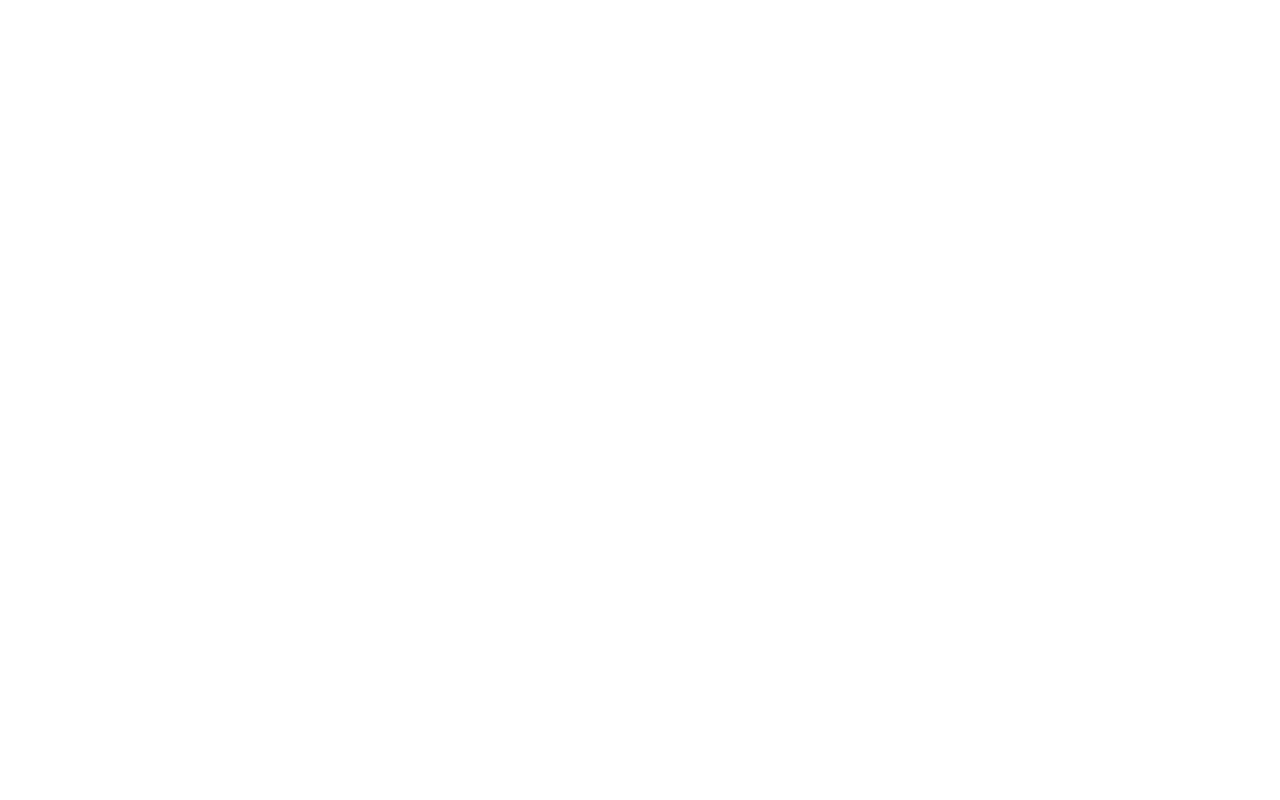
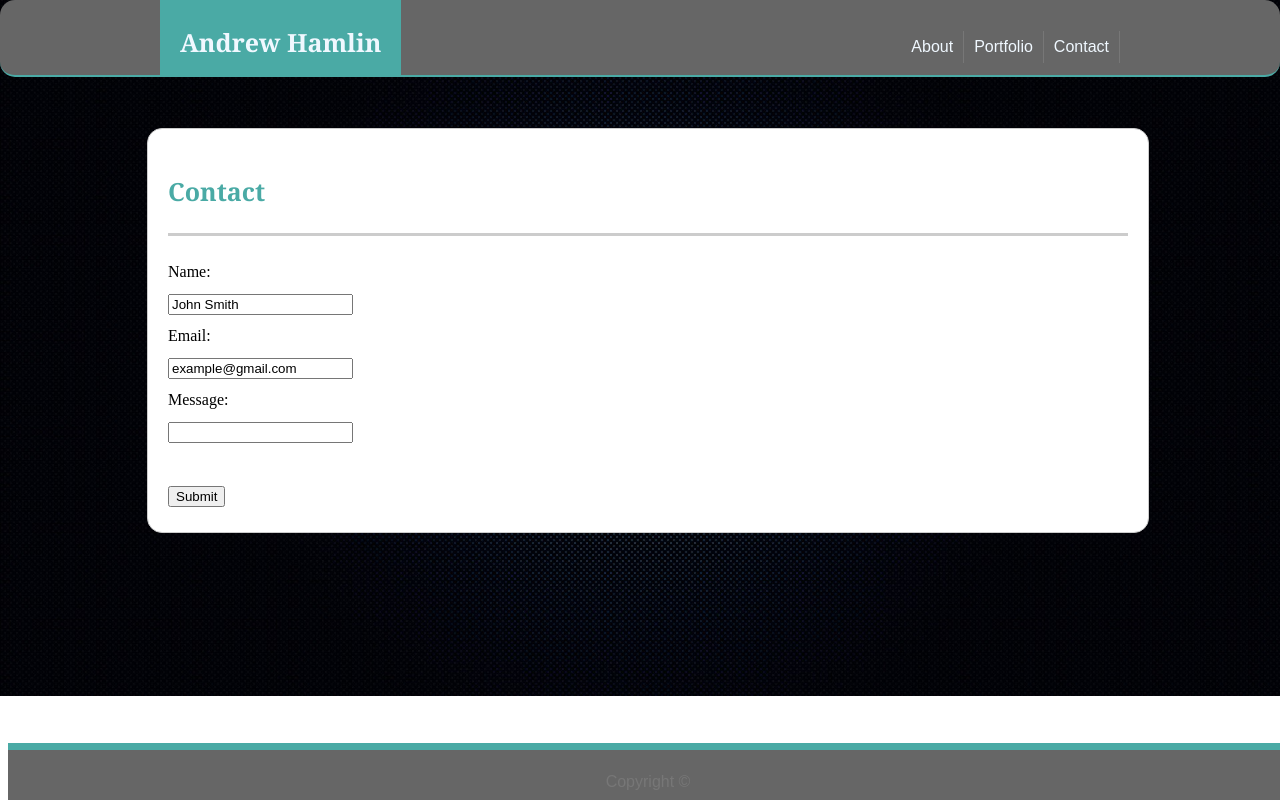
Before and after one commit to hamandhamlin/andrew-bio, a plain HTML site: page contact.html in a window 1280 px wide. Drawn offline with Linux system fonts and the light colour scheme.

Commit message:
changed styling of background and header. Added input form to the Contact page

```diff
--- a/assets/css/style.css
+++ b/assets/css/style.css
@@ -1,12 +1,20 @@
 body {
-    background-image: url(/assets/images/concrete_seamless.png);
+    background-image: url(/assets/images/dark_stone.jpeg);
     width: 100%;
+    line-height: 2;
+    background-repeat: no-repeat;
+    background-size: cover;
 }
 
-a, p {
+a {
+    font-family: Arial, Helvetica, sans-serif;
+    color: aliceblue;
+    text-decoration: none;
+}
+
+p {
     font-family: Arial, Helvetica, sans-serif;
     color: #777777;
-    text-decoration: none;
 }
 
 ul {
@@ -28,11 +36,11 @@ h1 {
 .header {
     width: 100%;
     height: 75px;
-    background-color: #ffffff;
+    background-color: #666666;
     position: absolute;
     left: 0;
     top: 0;
-    border-bottom: 2px solid #cccccc;
+    border-bottom: 2px solid  #4aaaa5;
     border-radius: 15px;
 }
 
@@ -67,7 +75,7 @@ img {
 
 .container {
     width: 960px;
-    height: 300px;
+    height: fit-content;
     margin-right: auto;
     margin-left: auto;
     background-color: #ffffff;
--- a/contact.html
+++ b/contact.html
@@ -1,11 +1,54 @@
 <!DOCTYPE html>
 <html lang="en">
+
 <head>
     <meta charset="UTF-8">
     <meta name="viewport" content="width=device-width, initial-scale=1.0">
     <title>Contact</title>
+    <link rel="stylesheet" href="./assets/css/style.css">
 </head>
+
 <body>
+    <div class="header">
+        <div id="content_width">
+            <div id="name">
+                <h1>Andrew Hamlin</h1>
+            </div>
+            <div id="links">
+                <ul>
+                    <li>
+                        <a href="./index.html">About</a>
+                    </li>
+                    <li>
+                        <a href="./portfolio.html">Portfolio</a>
+                    </li>
+                    <li>
+                        <a href="./contact.html">Contact</a>
+                    </li>
+                </ul>
+            </div>
+        </div>
+    </div>
 
+    <div class="container">
+        <div id="about_me"><h1>Contact</h1></div>
+        <div id="form">
+            <form action="/action_page.php">
+                <label for="name-input">Name:</label><br>
+                <input type="text" id="name-input" name="name" value="John Smith"><br>
+                <label for="email">Email:</label><br>
+                <input type="text" id="email-input" name="email" value="example@gmail.com"><br>
+                <label for="message">Message:</label><br>
+                <input type="text" id="message-input" name="message"><br><br>
+                <input type="submit" value="Submit">
+              </form>
+        </div>
+
+    </div>
+
+    <div id="footer">
+        <p>Copyright &copy</p>
+    </div>
 </body>
+
 </html>
```
Also changed, not shown: index.html (+1 -1 lines), portfolio.html (+24 -0 lines), assets/images/concrete_seamless.png (deleted), assets/images/dark_stone.jpeg (added).
